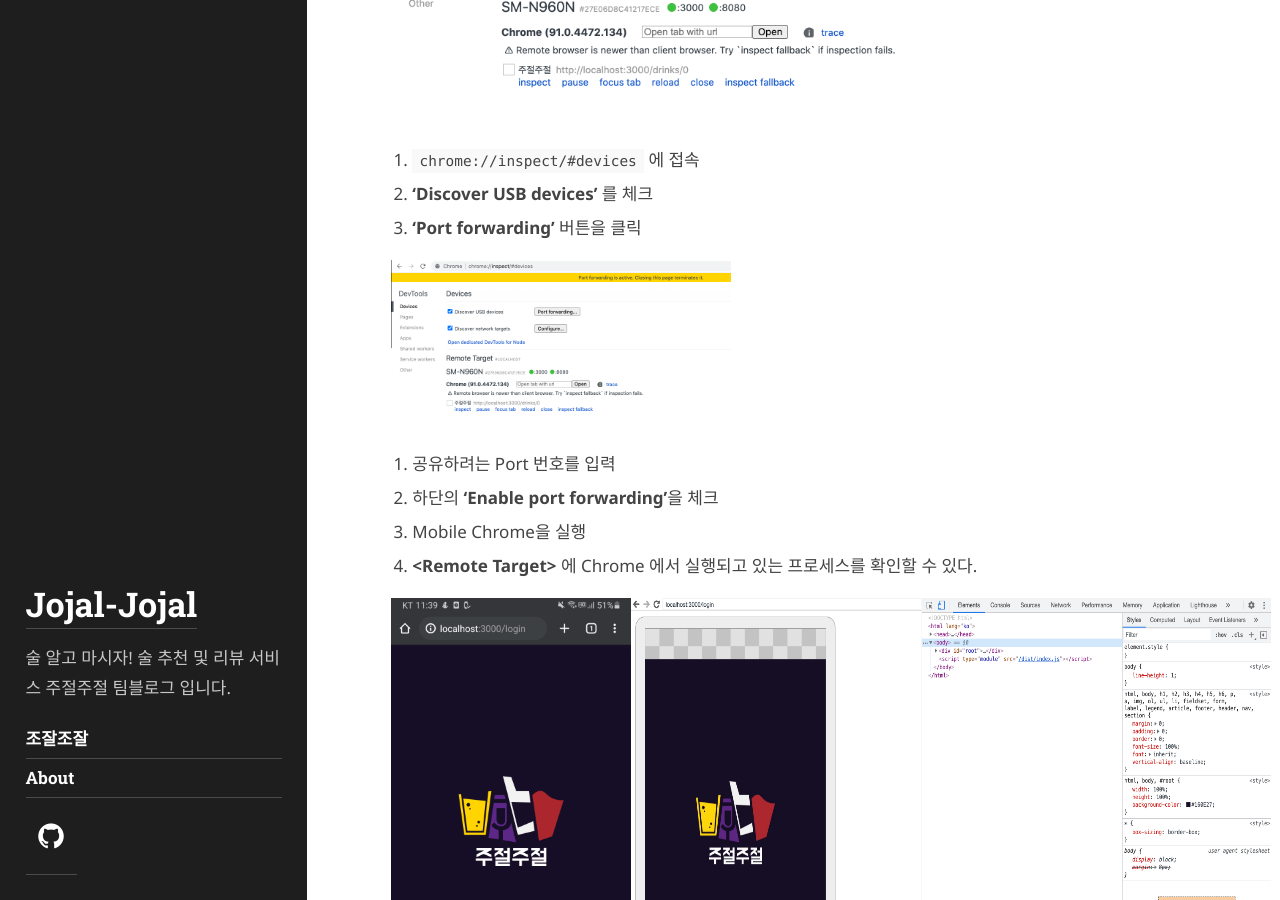
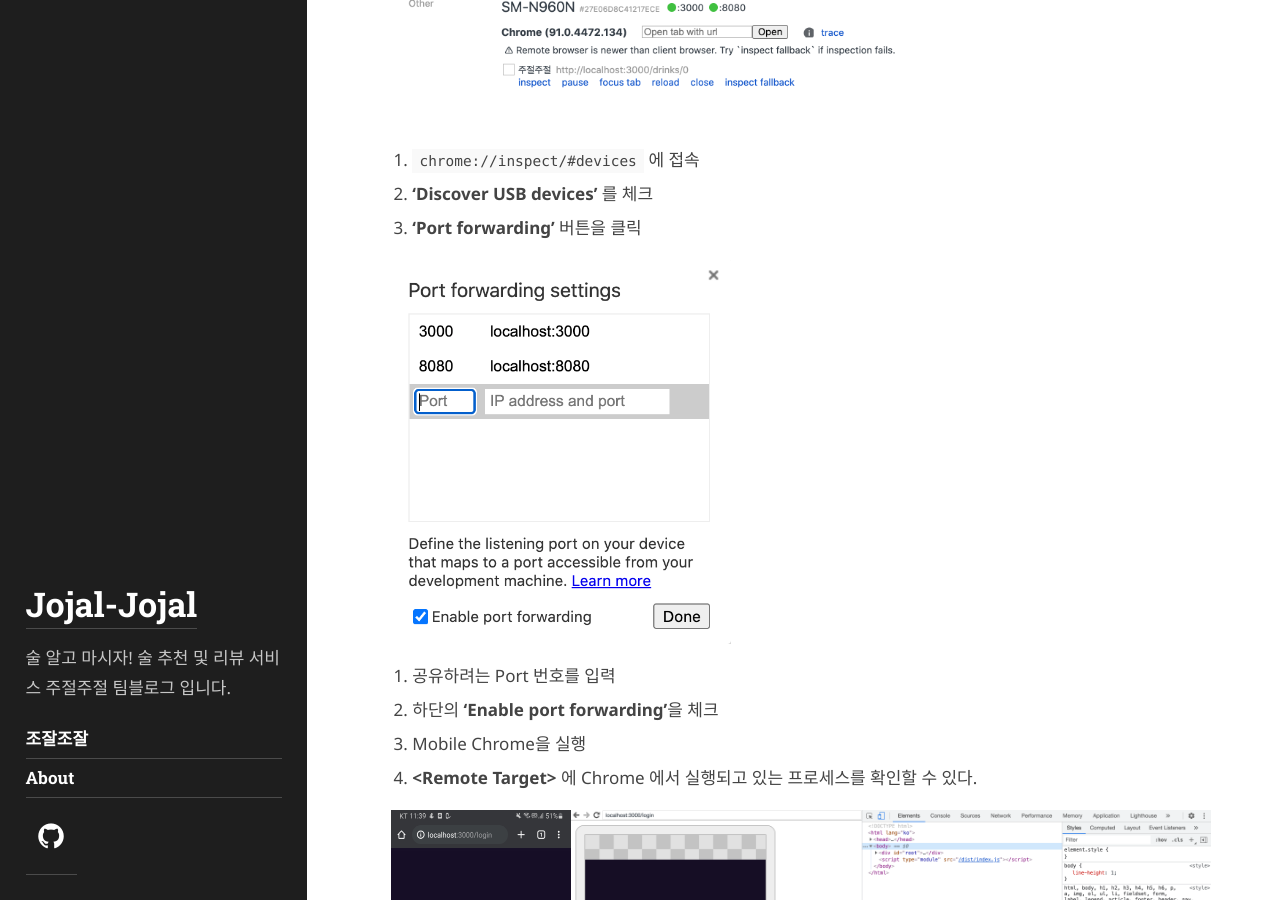
Before and after one commit to jujeol-jujeol/jujeol-jujeol.github.io, a Jekyll site: the page built from _posts/2021-07-16-localhost-모바일로-디버깅하기.md, in a window 1280 px wide and 900 px high, scrolled down 2356 px. Built offline with Jekyll 4.4.1, drawn with Linux system fonts in a browser that asks for light colours; some web fonts are replaced.

Commit message:
docs: localhost 디버깅 글 이미지 가로크기 변경

```diff
--- a/_posts/2021-07-16-localhost-모바일로-디버깅하기.md
+++ b/_posts/2021-07-16-localhost-모바일로-디버깅하기.md
@@ -47,13 +47,13 @@ author: wedge
 
 ### Chrome 설정
 
-<img width="885" alt="크롬 인스펙터 메인 화면" src="/assets/img/2021-07-16-localhost/chrome-inspect-main.png">
+<img width="720" alt="크롬 인스펙터 메인 화면" src="/assets/img/2021-07-16-localhost/chrome-inspect-main.png">
 
 1. `chrome://inspect/#devices` 에 접속
 2. **'Discover USB devices'** 를 체크
 3. **'Port forwarding'** 버튼을 클릭
 
-<img width="340" alt="크롬 인스펙터 포트 포워딩 창" src="/assets/img/2021-07-16-localhost/chrome-inspect-main.png">
+<img width="340" alt="크롬 인스펙터 포트 포워딩 창" src="/assets/img/2021-07-16-localhost/chrome-inspect-port-forwarding.png">
 
 4. 공유하려는 Port 번호를 입력
 5. 하단의 **'Enable port forwarding'**을 체크
@@ -61,7 +61,7 @@ author: wedge
 7. **\<Remote Target>** 에 Chrome 에서 실행되고 있는 프로세스를 확인할 수 있다.
 
 <div style="display: flex">
-<img width="240" alt="모바일 크롬에 공유중인 주절주절 로그인 화면" src="/assets/img/2021-07-16-localhost/chrome-mobile-capture.jpeg">
+<img width="180" alt="모바일 크롬에 공유중인 주절주절 로그인 화면" src="/assets/img/2021-07-16-localhost/chrome-mobile-capture.jpeg">
 <img width="640" alt="모바일 크롬에 공유중인 주절주절 로그인 화면이 띄워진 크롬 인스펙터 데브툴 화면" src="/assets/img/2021-07-16-localhost/chrome-inspect-devtool.png">
 </div>
 
@@ -71,14 +71,14 @@ author: wedge
 
 ### iOS, iPadOs 환경 설정
 
-<img width="885" alt="아이패드 웹 속성 옵션 화면" src="/assets/img/2021-07-16-localhost/ipad-web-setting.jpeg">
+<img width="720" alt="아이패드 웹 속성 옵션 화면" src="/assets/img/2021-07-16-localhost/ipad-web-setting.jpeg">
 
 1. '⚙️ 설정' > '사파리' > '고급' 접속
 2. '웹 속성' 옵션 켜기
 
 ### 사파리 설정
 
-<img width="885" alt="사파리 개발자 탭 화면" src="/assets/img/2021-07-16-localhost/safari-dev-tab.png">
+<img width="340" alt="사파리 개발자 탭 화면" src="/assets/img/2021-07-16-localhost/safari-dev-tab.png">
 
 1. 상단 탭의 **'Safari'** > **'환경설정(Preference)'**을 이용해 설정 창 켜기
 2. 설정 창 가장 우측의 **'고급 탭'** > 하단에 **'메뉴막대에서 개발자용 메뉴 보기'** 체크
```
